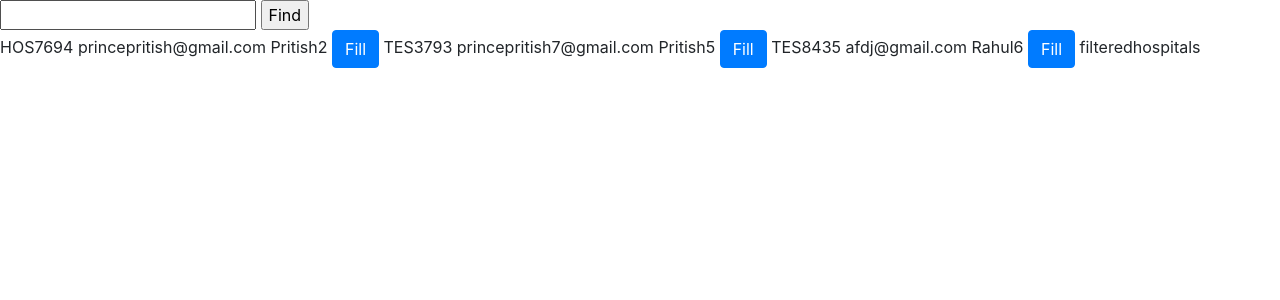
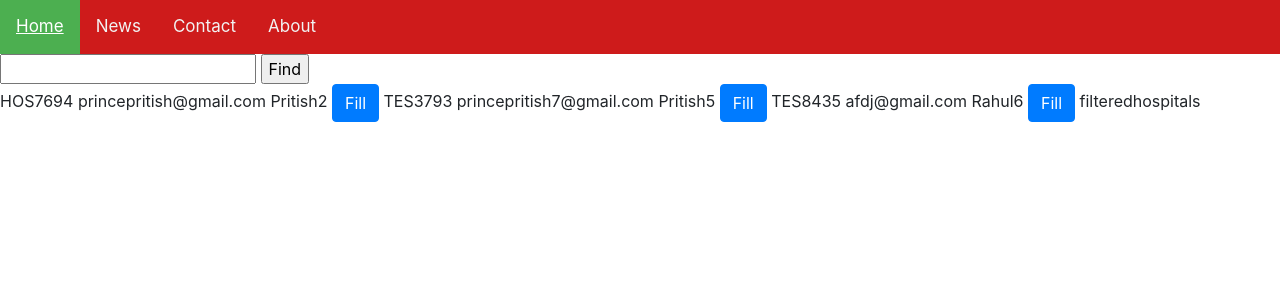
Before and after one commit to m-a-rahul/COVID19-BOT, a Django app: page / in a window 1280 px wide. Shown: the top 300 px of the page. Run offline with Django 3.2, Linux system fonts and the light colour scheme; data comes from the database, SQL or seed files in the repository; some libraries are stand-ins or nearby versions.

Commit message:
basepage

```diff
--- a/templates/base.html
+++ b/templates/base.html
@@ -4,10 +4,43 @@
     <meta charset="utf-8">
     <title>BOT</title>
     <!-- CSS only -->
+    <style>
+      .topnav {
+    background-color: rgb(206, 27, 27);
+    overflow: hidden;
+  }
+
+  .topnav a {
+    float: left;
+    color: #f2f2f2;
+    text-align: center;
+    padding: 14px 16px;
+    text-decoration: none;
+    font-size: 17px;
+  }
+
+
+  .topnav a:hover {
+    background-color:lightgreen;
+    color: black;
+    text-decoration: underline;
+  }
+
+
+  .topnav a.active {
+    background-color: #4CAF50;
+    color: white;
+  }
+  </style>
     <link rel="stylesheet" href="https://stackpath.bootstrapcdn.com/bootstrap/4.5.2/css/bootstrap.min.css" integrity="sha384-JcKb8q3iqJ61gNV9KGb8thSsNjpSL0n8PARn9HuZOnIxN0hoP+VmmDGMN5t9UJ0Z" crossorigin="anonymous">
   </head>
   <body>
-
+    <div class="topnav">
+      <a class="active" href="#home">Home</a>
+      <a href="#news">News</a>
+      <a href="#contact">Contact</a>
+      <a href="#about">About</a>
+    </div>
     {% block content %}
     {% endblock %}
     <!-- JS, Popper.js, and jQuery -->
```
